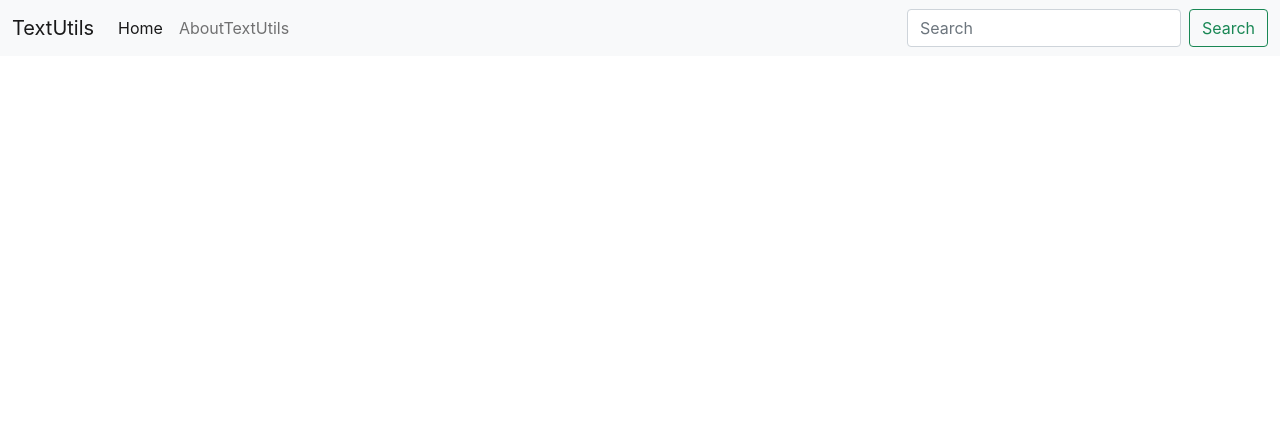
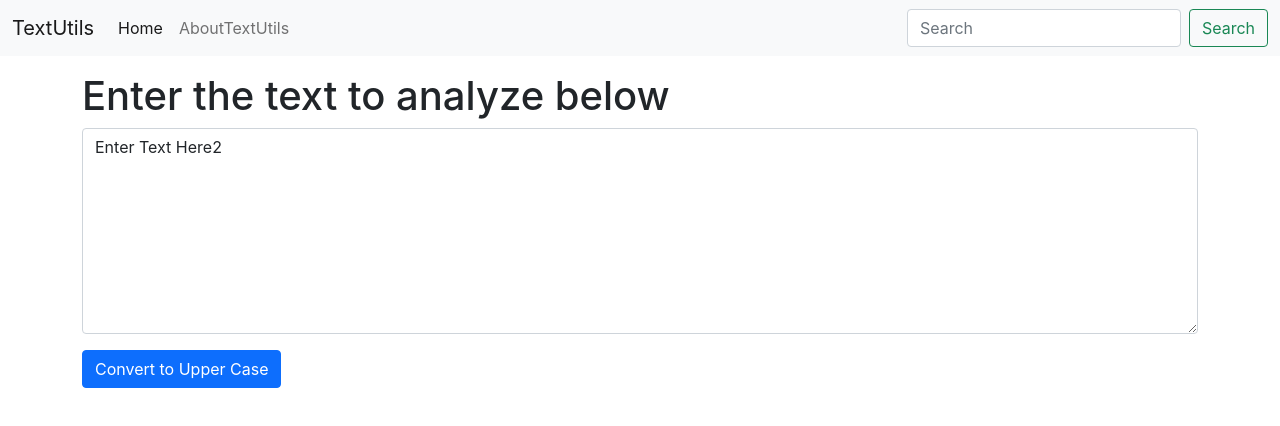
Before and after one commit to yashbhardwaj786/ReactJsLearning, a React (Create React App) app: page / in a window 1280 px wide. Shown: the top 426 px of the page. Built offline with nearby package versions, Linux system fonts and the light colour scheme.

Commit message:
use state

```diff
--- a/src/App.js
+++ b/src/App.js
@@ -1,12 +1,16 @@
 // import logo from "./logo.svg";
 // import "./App.css";
 import NavBar from "./components/Navbar";
+import TextForm from "./components/TextForm";
 
 function App() {
   return (
     <>
       {/* <NavBar /> */}
-      <NavBar titleName = "TextUtils" aboutText = "AboutTextUtils"/>
+      <NavBar titleName="TextUtils" aboutText="AboutTextUtils" />
+      <div className="container my-3">
+        <TextForm heading = "Enter the text to analyze below"/>
+      </div>
     </>
   );
 }
--- /dev/null
+++ b/src/components/TextForm.js
@@ -0,0 +1,33 @@
+import React, {useState} from 'react';
+
+export default function TextForm(props) {
+    const [text, setText] = useState('Enter Text Here2');
+    // text = "new text" // wrong way to set text
+
+    const handleUpClick = () => {
+        console.log('Upper case was clicked: '+text);
+        let newText = text.toUpperCase();
+        setText(newText);
+    }
+    const hanldeOnChange = (event) => {
+        console.log('hanldeOnChange fired');
+        setText(event.target.value);
+    }
+  return (
+    <div>
+        <h1>{props.heading}</h1>
+    <div className="mb-3">
+      <textarea
+        className="form-control"
+        id="myBox"
+        rows="8"
+        value={text}
+        onChange={hanldeOnChange}
+      ></textarea>
+    </div>
+
+    <button className="btn btn-primary" onClick={handleUpClick}> Convert to Upper Case</button>
+
+    </div>
+  );
+}
```
